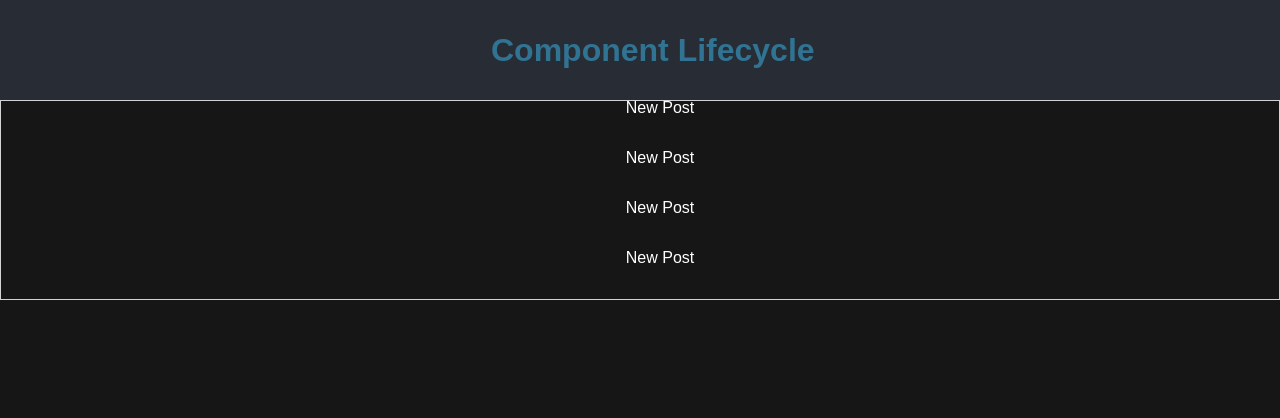
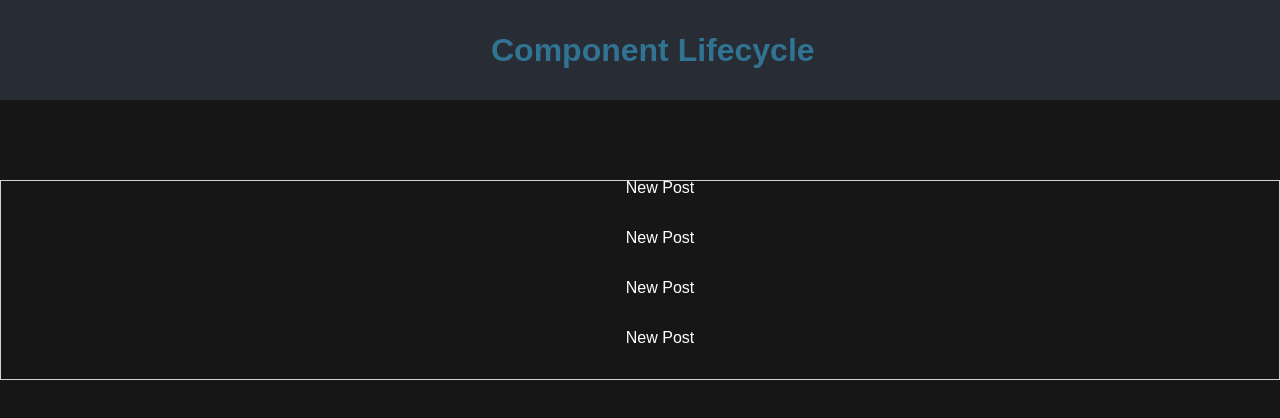
Before and after one commit to Vicious27/ComponentLifecycle-practice, a React (Create React App) app: page / in a window 1280 px wide. Shown: the top 418 px of the page. Built offline with nearby package versions, Linux system fonts and the light colour scheme.

Commit message:
changed the window size of the #post in css

```diff
--- a/src/App.css
+++ b/src/App.css
@@ -48,3 +48,7 @@ hr {
   margin: auto;
   background: rgba(67, 29, 82, 0.856);
 }
+
+#posts {
+  margin-top: 5rem;
+}
```
